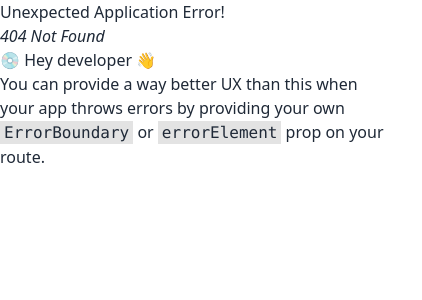
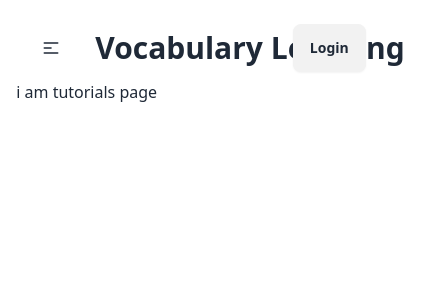
Before and after one commit to rasel3980/vocabulary-learning, a React (Vite) app: page /tutorials in a window 390 px wide. Before the commit this address had no page. Shown: the top 300 px of the page, 422 px wide, since content can reach past the window. Built offline with nearby package versions, Linux system fonts and the light colour scheme.

Commit message:
add responsive header with dropdown menu

```diff
--- /dev/null
+++ b/src/Components/Header.jsx
@@ -0,0 +1,56 @@
+import React from "react";
+import { NavLink } from "react-router-dom";
+
+const Header = () => {
+    const Link = <>
+    <li><NavLink to="/">Home</NavLink></li>
+    <li><NavLink to="start learning">Start-Learning</NavLink></li>
+    <li><NavLink to="tutorials">Tutorials</NavLink></li>
+    <li><NavLink to="/about us">About-Us</NavLink></li>
+    </>
+  return (
+    <div className="navbar bg-base-100">
+      <div className="navbar-start">
+        <div className="dropdown">
+          <div tabIndex={0} role="button" className="btn btn-ghost lg:hidden">
+            <svg
+              xmlns="http://www.w3.org/2000/svg"
+              className="h-5 w-5"
+              fill="none"
+              viewBox="0 0 24 24"
+              stroke="currentColor"
+            >
+              <path
+                strokeLinecap="round"
+                strokeLinejoin="round"
+                strokeWidth="2"
+                d="M4 6h16M4 12h8m-8 6h16"
+              />
+            </svg>
+          </div>
+          <ul
+            tabIndex={0}
+            className="menu menu-sm dropdown-content bg-base-100 rounded-box z-[1] mt-3 w-52 p-2 shadow"
+          >
+            {
+                Link
+            }
+          </ul>
+        </div>
+        <a className="btn btn-ghost text-3xl font-extrabold">Vocabulary Learning</a>
+      </div>
+      <div className="navbar-center hidden lg:flex">
+        <ul className="menu menu-horizontal px-1">
+          {
+            Link
+          }
+        </ul>
+      </div>
+      <div className="navbar-end">
+        <NavLink><button className="btn">Login</button></NavLink>
+      </div>
+    </div>
+  );
+};
+
+export default Header;
--- a/src/MainLayout/MainLayout.jsx
+++ b/src/MainLayout/MainLayout.jsx
@@ -1,10 +1,11 @@
 import React from 'react';
 import { Outlet } from 'react-router-dom';
+import Header from '../Components/Header';
 
 const MainLayout = () => {
     return (
-        <div>
-            Welcome , i am Mainlayout
+        <div className='w-11/12 mx-auto mt-4'>
+            <Header></Header>
             <Outlet></Outlet>
         </div>
     );
--- /dev/null
+++ b/src/Pages/AboutUs.jsx
@@ -0,0 +1,11 @@
+import React from 'react';
+
+const AboutUs = () => {
+    return (
+        <div>
+            i am about page
+        </div>
+    );
+};
+
+export default AboutUs;
--- a/src/Pages/Home.jsx
+++ b/src/Pages/Home.jsx
@@ -1,4 +1,5 @@
 import React from 'react';
+import Header from '../Components/Header';
 
 const Home = () => {
     return (
--- /dev/null
+++ b/src/Pages/StartLearning.jsx
@@ -0,0 +1,11 @@
+import React from 'react';
+
+const StartLearning = () => {
+    return (
+        <div>
+            i am learning page
+        </div>
+    );
+};
+
+export default StartLearning;
--- /dev/null
+++ b/src/Pages/Tutorials.jsx
@@ -0,0 +1,11 @@
+import React from 'react';
+
+const Tutorials = () => {
+    return (
+        <div>
+            i am tutorials page
+        </div>
+    );
+};
+
+export default Tutorials;
```
Also changed, not shown: src/Router/Router.jsx (+17 -1 lines).
